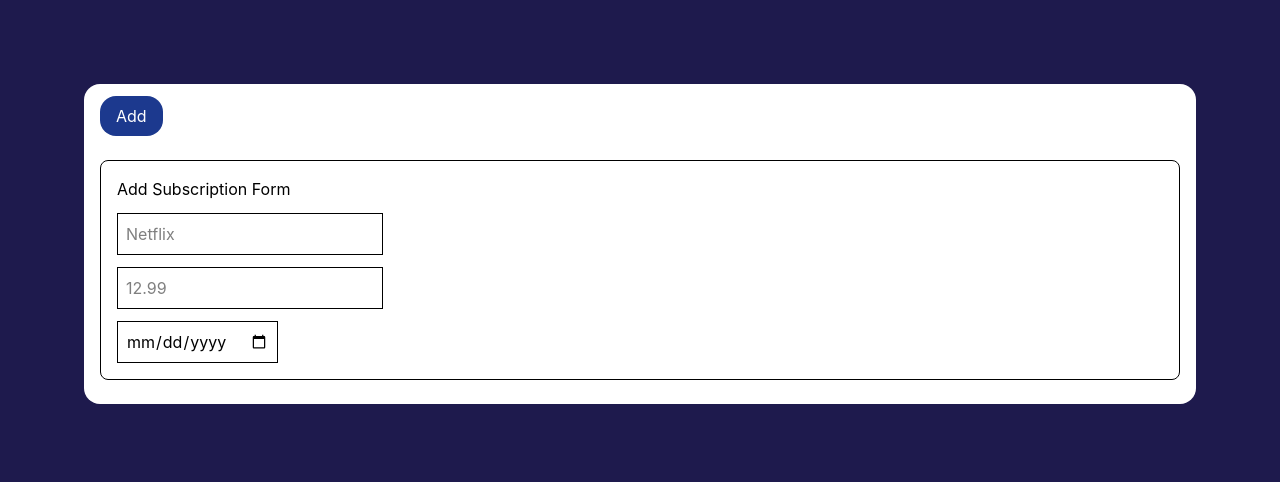
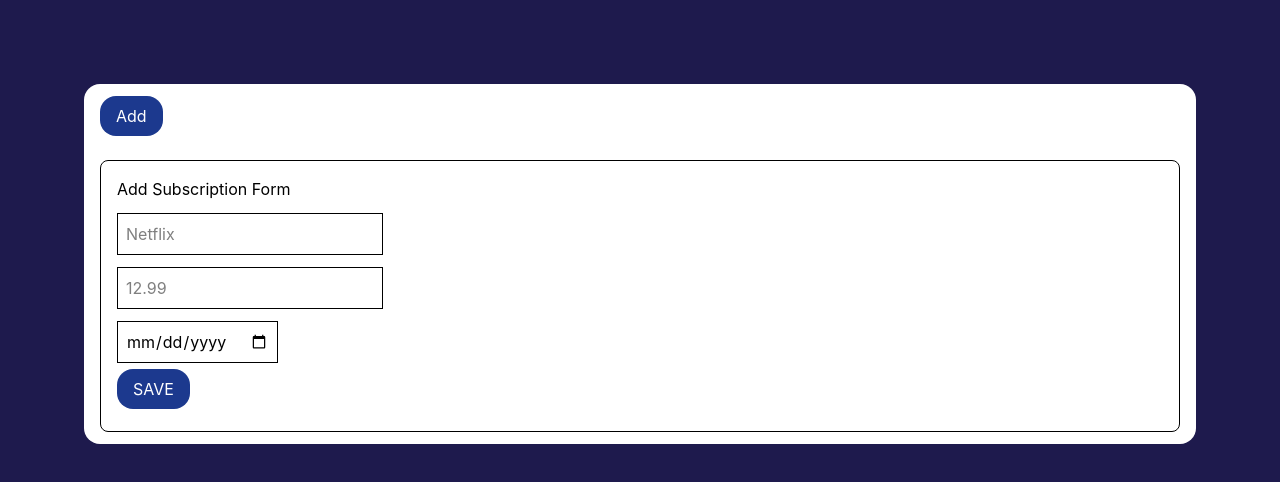
Before and after one commit to Saku2001/subscription-tracker, a React (Vite) app: page / in a window 1280 px wide. Both pictures are taken after a click on the button "Add". Shown: the top 482 px of the page. Built offline with nearby package versions, Linux system fonts and the light colour scheme.

Commit message:
Completed Demo subscription form and display it on Dashboard

```diff
--- a/src/pages/Dashboard.jsx
+++ b/src/pages/Dashboard.jsx
@@ -1,6 +1,8 @@
 import { useState } from "react";
 
 export default function Dashboard() {
+  //                                 ALL THE STATES
+
   const [showForm, setShowForm] = useState(false);
 
   const [subscription, setSubscription] = useState({
@@ -11,12 +13,35 @@ export default function Dashboard() {
     date: "",
   });
 
+  const [subscriptions, setSubscriptions] = useState([]);
+
+  console.log(subscriptions);
+
+  //                                ALL THE FUNCTIONS
   const handleChange = (e) => {
     setSubscription({ ...subscription, [e.target.name]: e.target.value });
   };
 
+  const handleSave = () => {
+    const newSubscription = { ...subscription, id: crypto.randomUUID() };
+    setSubscriptions([...subscriptions, newSubscription]);
+    setSubscription({
+      name: "",
+      amount: "",
+      currency: "GBP",
+      frequency: "Monthly",
+      date: "",
+    });
+    setShowForm(false);
+  };
+
+  const handleDelete = (id) => {
+    const updatedSubscriptions = subscriptions.filter((sub) => sub.id !== id);
+    setSubscriptions(updatedSubscriptions);
+  };
+
   return (
-    <div className="bg-white py-3 mx-20 h-80 mt-20 mb-20 rounded-2xl p-4">
+    <div className="bg-white py-3 mx-20  mt-20 mb-20 rounded-2xl p-4">
       <button
         onClick={() => setShowForm(!showForm)}
         className="bg-blue-900 px-4 py-2 rounded-2xl text-white"
@@ -45,12 +70,30 @@ export default function Dashboard() {
           <input
             type="date"
             name="date"
-            value={subscription.name}
+            value={subscription.date}
             onChange={handleChange}
             className="border p-2 mt-3 block"
           />
+          <button
+            onClick={handleSave}
+            className="bg-blue-900 px-4 my-1.5 py-2 rounded-2xl text-white"
+          >
+            SAVE
+          </button>
         </div>
       )}
+      {subscriptions.map((sub) => (
+        <div key={sub.id} className="mt-5 border rounded-lg p-4">
+          <h3>{sub.name}</h3>
+          <p>Amount: £{sub.amount}</p>
+          <p>Frequency: {sub.frequency}</p>
+          <p>Currency: {sub.currency}</p>
+          <p>Date: {sub.date}</p>
+          <button onClick={() => handleDelete(sub.id)} className="text-red-700">
+            remove
+          </button>
+        </div>
+      ))}
     </div>
   );
 }
```
